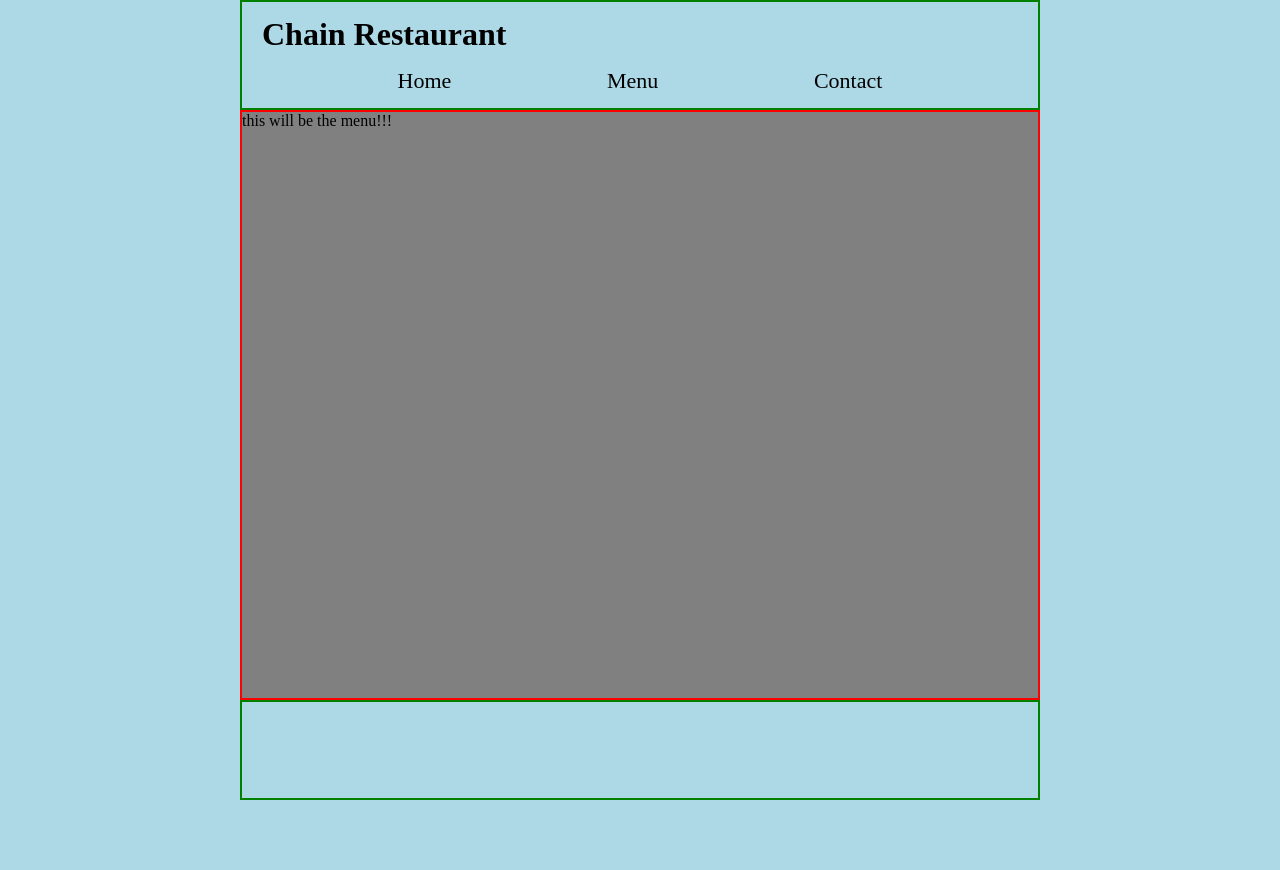
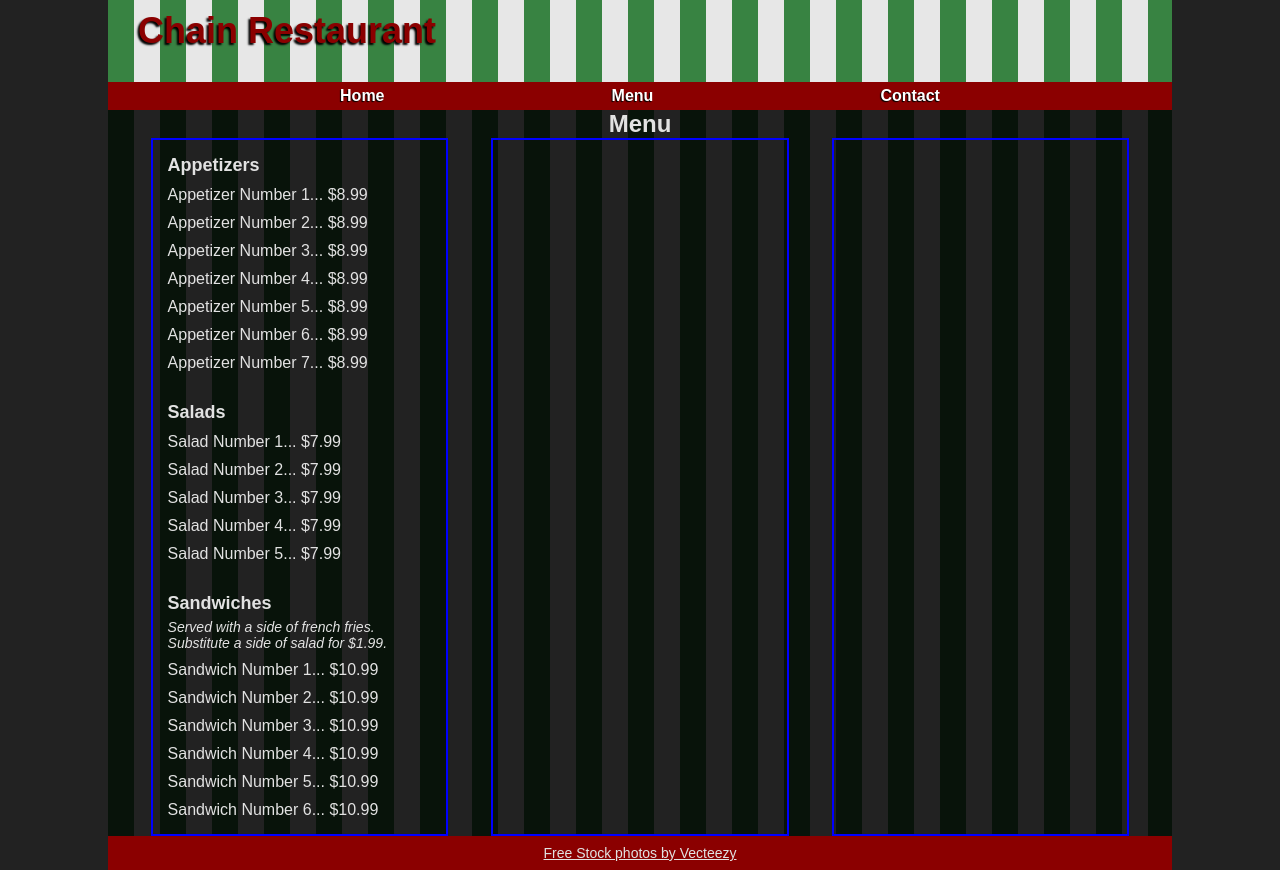
Before and after one commit to travis1010/restaurant-page, a website built with webpack: page dist/index.html in a window 1280 px wide. Both pictures are taken after a click on the item "Menu". Before the commit the page ends 800 px from the top, so only its background shows below. Built offline with nearby package versions, Linux system fonts and the light colour scheme; a web font is replaced by a local one.

Commit message:
Finished home page, started Menu page.

```diff
--- a/src/home.js
+++ b/src/home.js
@@ -5,10 +5,70 @@ export default function loadHome() {
     middle.removeChild(middle.firstChild);
   }
 
-  const para = document.createElement('p');
-  para.textContent = `Welcome to the Homepage of this Chain Restaurant!  Our menu is about the same as other chain resturants in your area,
-  and the food quality is similar too!  We hope you spend some money here soon!`;
 
-  middle.appendChild(para);
 
+
+  const h2 = document.createElement('h2');
+  h2.textContent = 'Welcome!';
+
+  const aboutPara = document.createElement('p');
+  aboutPara.textContent = `Welcome to the Homepage of this Chain Restaurant!  Our menu is about the same as other chain resturants in your area,
+  and the food quality is similar too!  We hope you spend some money here soon! Sed eu placerat tellus, eu sollicitudin erat. Phasellus augue lorem,
+  varius tincidunt rutrum eget, sollicitudin rhoncus enim. Duis eget venenatis quam. Donec convallis diam et enim molestie lacinia. Phasellus eu
+  nisi non metus ultrices molestie non non augue. Aenean turpis neque, mattis at tincidunt vitae, dignissim sed augue.`;
+
+  const about = document.createElement('div');
+  about.id = 'about';
+  about.appendChild(h2);
+  about.appendChild(aboutPara);
+
+  const kidsEatFree = document.createElement('div');
+  kidsEatFree.textContent = 'Kids Eat Free!';
+  kidsEatFree.classList.add('info-blip');
+
+  const seniorDiscounts = document.createElement('div');
+  seniorDiscounts.textContent = 'Senior Discounts';
+  seniorDiscounts.classList.add('info-blip');
+
+  const margaritaMondays = document.createElement('div');
+  margaritaMondays.textContent = 'Margarita Mondays!';
+  margaritaMondays.classList.add('info-blip');
+
+  const drink = document.createElement('img');
+  drink.src = './assets/drink.jpg';
+  drink.classList.add('round-img');
+
+  const hamburger = document.createElement('img');
+  hamburger.src = './assets/hamburger.jpg';
+  hamburger.classList.add('round-img');
+
+  const salad = document.createElement('img');
+  salad.src = './assets/salad.jpg';
+  salad.classList.add('round-img');
+
+  const home = document.createElement('div');
+  home.id = 'home';
+
+  const topBlips = document.createElement('div');
+  topBlips.classList.add('home-blips');
+
+  const middleBlips = document.createElement('div');
+  middleBlips.classList.add('home-blips');
+
+  const bottomBlips = document.createElement('div');
+  bottomBlips.classList.add('home-blips')
+
+  topBlips.appendChild(kidsEatFree);
+  topBlips.appendChild(salad);
+  middleBlips.appendChild(hamburger);
+  middleBlips.appendChild(about);
+  middleBlips.appendChild(margaritaMondays);
+  bottomBlips.appendChild(seniorDiscounts);
+  bottomBlips.appendChild(drink);
+
+  home.appendChild(topBlips);
+  home.appendChild(middleBlips);
+  home.appendChild(bottomBlips);
+
+  middle.appendChild(home);
 }
--- a/src/menu.js
+++ b/src/menu.js
@@ -6,7 +6,88 @@ export default function loadMenu() {
   }
 
   const menu = document.createElement('div');
-  menu.textContent = 'this will be the menu!!!';
+  menu.id = 'menu';
 
+  const h2 = document.createElement('h2');
+  h2.textContent = 'Menu';
+
+  const column1 = document.createElement('div');
+  column1.classList.add('menu-column');
+  const column2 = document.createElement('div');
+  column2.classList.add('menu-column');
+  const column3 = document.createElement('div');
+  column3.classList.add('menu-column');
+
+  //appetizers
+  const apps = document.createElement('div');
+  apps.classList.add('menu-section');
+
+  const appsh3 = document.createElement('h3');
+  appsh3.textContent = 'Appetizers';
+
+  const appsList = document.createElement('ul');
+  for (let i = 1; i <= 7; i++) {
+    const app = document.createElement('li');
+    app.textContent = `Appetizer Number ${i}... $8.99`
+    app.classList.add('menu-item');
+    appsList.appendChild(app);
+  }
+
+  apps.appendChild(appsh3);
+  apps.appendChild(appsList);
+
+  //salads
+  const salads = document.createElement('div');
+  salads.classList.add('menu-section');
+
+  const saladsh3 = document.createElement('h3');
+  saladsh3.textContent = 'Salads';
+
+  const saladsList = document.createElement('ul');
+  for (let i = 1; i <= 5; i++) {
+    const salad = document.createElement('li');
+    salad.textContent = `Salad Number ${i}... $7.99`
+    salad.classList.add('menu-item');
+    saladsList.appendChild(salad);
+  }
+
+  salads.appendChild(saladsh3);
+  salads.appendChild(saladsList);
+
+  //sandwiches
+  const sandwiches = document.createElement('div');
+  sandwiches.classList.add('menu-section');
+
+  const sandwichesh3 = document.createElement('h3');
+  sandwichesh3.textContent = 'Sandwiches';
+
+  const sandwichPara = document.createElement('p');
+  sandwichPara.textContent = "Served with a side of french fries.  Substitute a side of salad for $1.99."
+
+
+  const sandwichesList = document.createElement('ul');
+  for (let i = 1; i <= 6; i++) {
+    const sandwich = document.createElement('li');
+    sandwich.textContent = `Sandwich Number ${i}... $10.99`
+    sandwich.classList.add('menu-item');
+    sandwichesList.appendChild(sandwich);
+  }
+
+  sandwiches.appendChild(sandwichesh3);
+  sandwiches.appendChild(sandwichPara);
+  sandwiches.appendChild(sandwichesList);
+
+
+
+
+  column1.appendChild(apps);
+  column1.appendChild(salads);
+  column1.appendChild(sandwiches);
+
+
+  menu.appendChild(column1);
+  menu.appendChild(column2);
+  menu.appendChild(column3);
+  middle.appendChild(h2);
   middle.appendChild(menu);
 }
--- a/src/website.js
+++ b/src/website.js
@@ -37,12 +37,18 @@ export default function initializeWebsite() {
   navBar.appendChild(contactLink);
   header.appendChild(navBar);
 
-
+  //footer content------------------------------
+  const stockPhotosLink = document.createElement('a');
+  stockPhotosLink.href = "https://www.vecteezy.com/free-photos";
+  stockPhotosLink.textContent = 'Free Stock photos by Vecteezy';
+  footer.appendChild(stockPhotosLink);
 
   content.appendChild(header);
   content.appendChild(middle);
   content.appendChild(footer);
 
+
+
   //middle content-------------------------------
   loadHome();
 }
```
Also changed, not shown: dist/assets/drink.jpg (added), dist/assets/hamburger.jpg (added), dist/assets/salad.jpg (added), dist/index.html, dist/main.js, dist/style.css.
